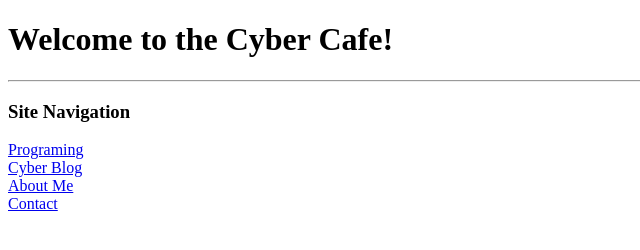
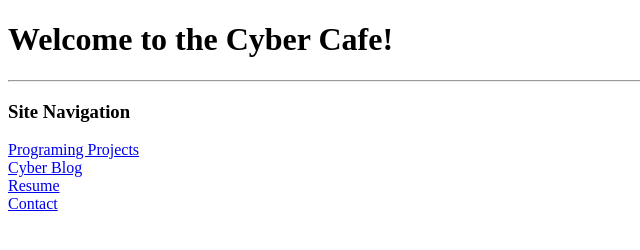
Before and after one commit to Islc12/cybercafe, a plain HTML site: page index.html in a window 1280 px wide. Shown: the full height of the page, 0-640 px from the left. Drawn offline with Linux system fonts and the light colour scheme.

Commit message:
Updated files

```diff
--- a/index.html
+++ b/index.html
@@ -17,15 +17,15 @@
             Site Navigation
         </h3>
         <a href="programing.html">
-            Programing
+            Programing Projects
         </a>
         <br>
         <a href="cyberblog.html">
             Cyber Blog
         </a>
         <br>
-        <a href="aboutme.html">
-            About Me
+        <a href="resume.html">
+            Resume
         </a>
         <br>
         <a href="contact.html">
@@ -33,7 +33,4 @@
         </a>
 
     </body>
-
-
-
 </html>
```
Also changed, not shown: Cyberblog/firstblog.html (added, +13 -0 lines), programing.html (+3 -0 lines), Programing/conffiles.html (added).
